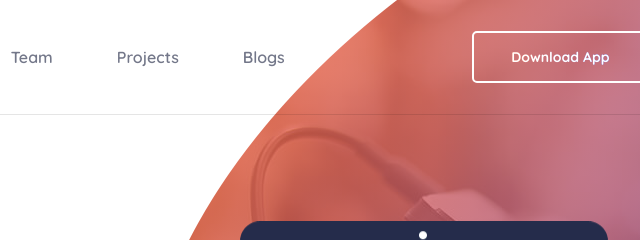
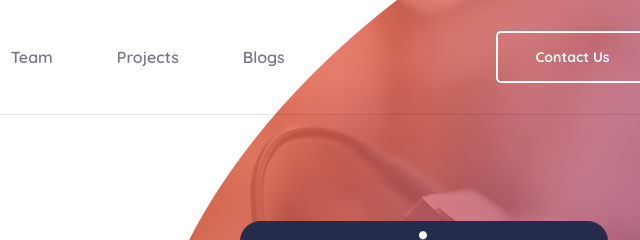
Before and after one commit to marcelheap/Apiton, a Gatsby site: page / in a window 1280 px wide. Shown: the top 240 px of the page, 616-1256 px from the left. Built offline with nearby package versions, Linux system fonts and the light colour scheme; Gatsby itself is replaced by a stand-in of ours; a web font is replaced by a local one.

Commit message:
Update Header.js

```diff
--- a/src/components/Header.js
+++ b/src/components/Header.js
@@ -41,7 +41,7 @@ const HeaderHome = (props) => {
         </div>
         <div className="main-nav__right">
           <a href="#none" className={`thm-btn ${props.btnClass}`}>
-            <span>Download App</span>
+            <span>Contact Us</span>
           </a>
         </div>
       </div>
```
